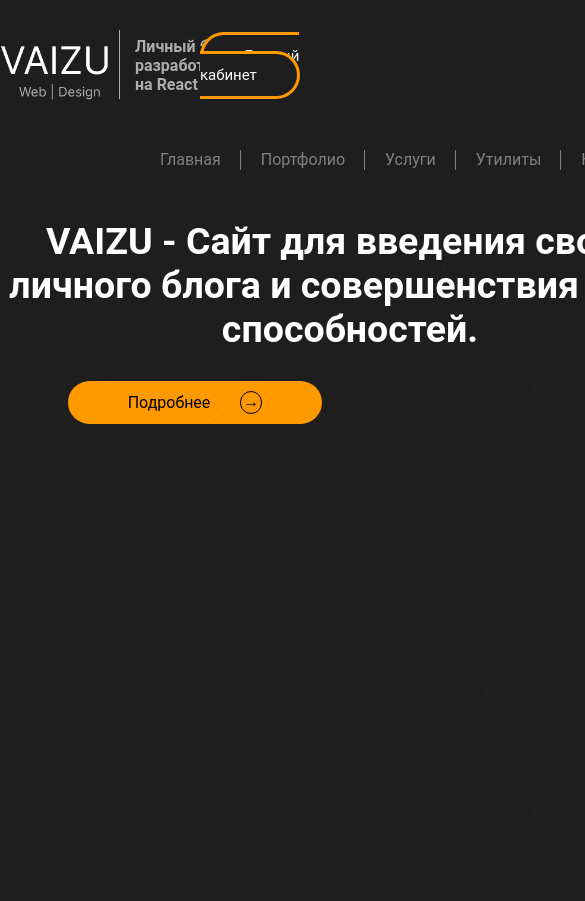
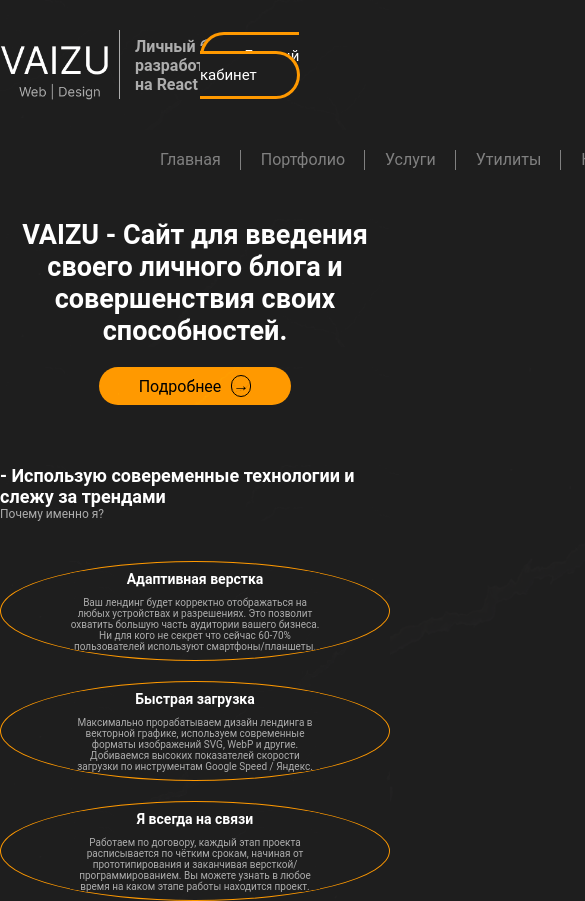
Before and after one commit to va1zu/vaizu, a React (Vite) app: page / in a window 390 px wide. Shown: the top 901 px of the page, 585 px wide, since content can reach past the window. Before the commit the page ends 844 px from the top, so only its background shows below. Built offline with nearby package versions, Linux system fonts and the light colour scheme.

Commit message:
add new main

```diff
--- a/src/comp/header/Header.jsx
+++ b/src/comp/header/Header.jsx
@@ -12,7 +12,7 @@ const Header = () => {
   <h1>Личный блог разработанный на React</h1>
   </div>
   <div className={cl.personalAccount}>
-    <NavLink to={"/"}>Личный кабинет</NavLink>
+    <NavLink to={"https://mcserv2847.github.io/"} target='_blank'>Личный кабинет</NavLink>
   </div>
 
 </header>
--- a/src/pages/mainPage/MainPage.jsx
+++ b/src/pages/mainPage/MainPage.jsx
@@ -13,11 +13,37 @@ const Index = () => {
           <div className={cl.hero}>
             <h1><span>VAIZU</span> - Сайт для введения своего личного блога и совершенствия своих способностей.</h1>
           </div>
-          <div className={cl.more}>
-            <a href="https://mcserv2847.github.io/" target='_blank'>
+          <div className={cl.more} >
+            <a href="#forme">
               Подробнее <span className={cl.arrow}>&#8594;</span>
             </a>
           </div>
+          <div className={cl.forme} id="forme">
+            <h1>- Использую совеременные технологии и слежу за трендами</h1>
+            <p>Почему именно я?</p>
+            </div>
+              <div className={cl.eclipseMain}>
+            <div className={cl.eclipse}>
+              <div className={cl.eclipseText}>
+                <h1>Адаптивная верстка</h1>
+                <p>Ваш лендинг будет корректно отображаться на любых устройствах и разрешениях. Это позволит охватить большую часть аудитории вашего бизнеса. Ни для кого не секрет что сейчас 60-70% пользователей используют смартфоны/планшеты.</p>
+
+              </div>
+            </div>
+            <div className={cl.eclipse}>
+              <div className={cl.eclipseText}>
+                <h1>Быстрая загрузка</h1>
+                <p>Максимально прорабатываем дизайн лендинга в векторной графике, используем современные форматы изображений SVG, WebP и другие. Добиваемся высоких показателей скорости загрузки по инструментам Google Speed / Яндекс.</p>
+
+              </div>
+            </div>
+            <div className={cl.eclipse}>
+              <div className={cl.eclipseText}>
+                <h1>Я всегда на связи</h1>
+                <p>Работаем по договору, каждый этап проекта расписывается по чётким срокам, начиная от прототипирования и заканчивая версткой/программированием. Вы можете узнать в любое время на каком этапе работы находится проект.</p>
+                </div>
+              </div>
+            </div>
         </section>
       </div>
     </>
--- a/src/pages/mainPage/MainPage.module.css
+++ b/src/pages/mainPage/MainPage.module.css
@@ -37,6 +37,121 @@
     border-radius: 30px;
     color: black;
     display: flex;
-    justify-content: flex-end ;
+    justify-content: flex-end;
     gap: 30px;
 }
+
+.forme {
+    margin: 100px 0 40px 0;
+}
+
+.forme h1 {
+    color: white;
+    width: 400px;
+}
+
+.forme p {
+    color: #ADADAD;
+}
+
+.eclipse {
+    border: 1px solid;
+    border-color: #FF9900;
+    border-radius: 50%;
+    width: 300px;
+    height: 300px;
+    display: flex;
+    justify-content: center;
+    align-items: center;
+    overflow: hidden;
+}
+
+.eclipseText {
+    display: flex;
+    justify-content: center;
+    align-items: center;
+    flex-direction: column;
+    color: #ADADAD;
+    text-align: center;
+}
+
+.eclipseText h1 {
+    color: white;
+    font-size: 24px;
+    margin: 0;
+}
+
+.eclipseText p {
+    padding: 30px 0 0 0;
+    font-size: 13px;
+    color: #ADADAD;
+    width: 250px;
+}
+
+.eclipseMain {
+    display: flex;
+    justify-content: center;
+    gap: 100px;
+}
+
+
+@media (max-width: 600px) {
+    .container {
+        max-width: 100%;
+        margin: 0;
+    }
+
+    .hero {
+        width: 100%;
+        font-size: 18px;
+    }
+
+    .arrow {
+        padding: 0px 1px 1px 1px;
+    }
+
+    .more {
+        margin: 20px 0 0 0;
+    }
+
+    .more a {
+        padding: 8px 40px;
+        gap: 10px;
+    }
+
+    .forme {
+        margin: 60px 0 40px 0;
+    }
+
+    .forme h1 {
+        font-size: 18px;
+    }
+
+    .forme p {
+        font-size: 12px;
+    }
+
+    .eclipse {
+        width: 100%;
+        height: 100px;
+        overflow: hidden;
+    }
+
+    .eclipseText {
+        flex-direction: column;
+    }
+
+    .eclipseText h1 {
+        font-size: 14px;
+    }
+
+    .eclipseText p {
+        font-size: 10px;
+        padding: 10px 0 0 0;
+    }
+
+    .eclipseMain {
+        flex-direction: column;
+        gap: 20px;
+    }
+}
```
